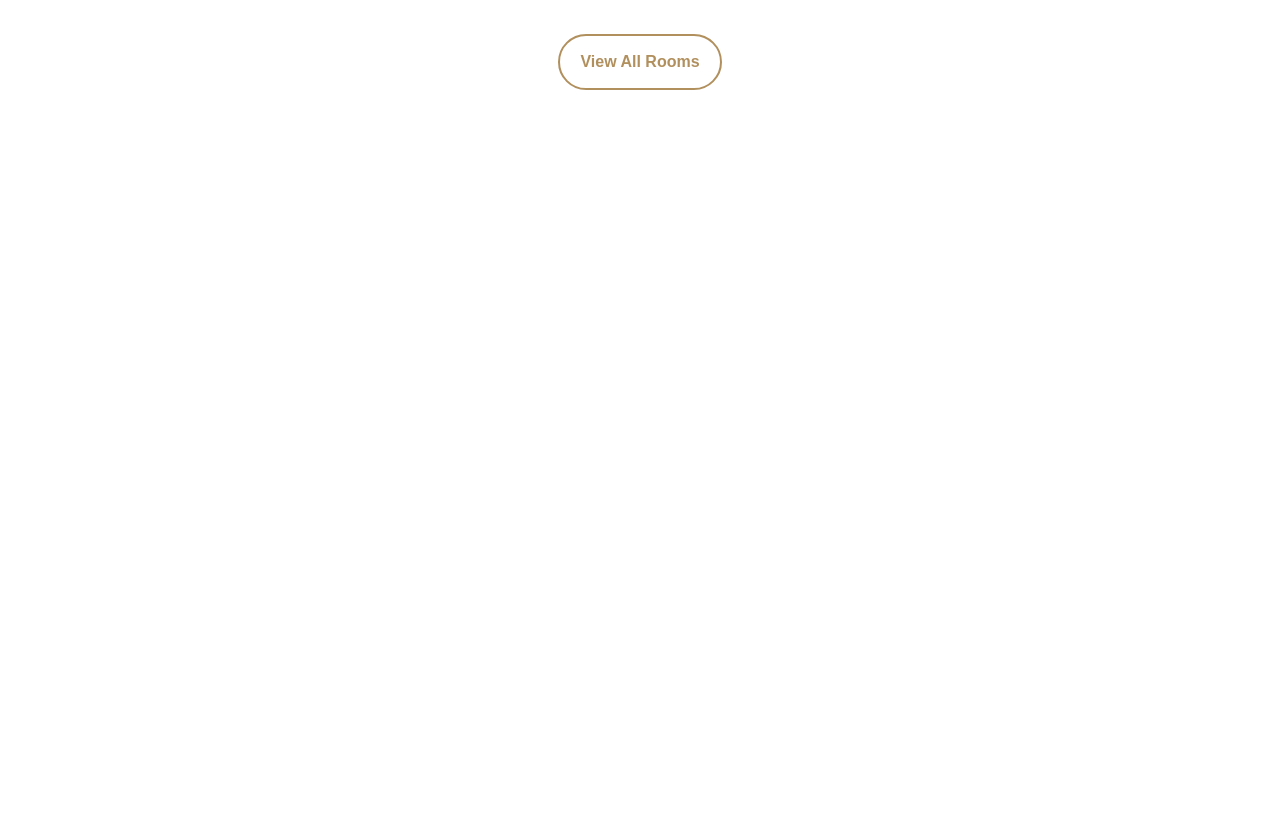
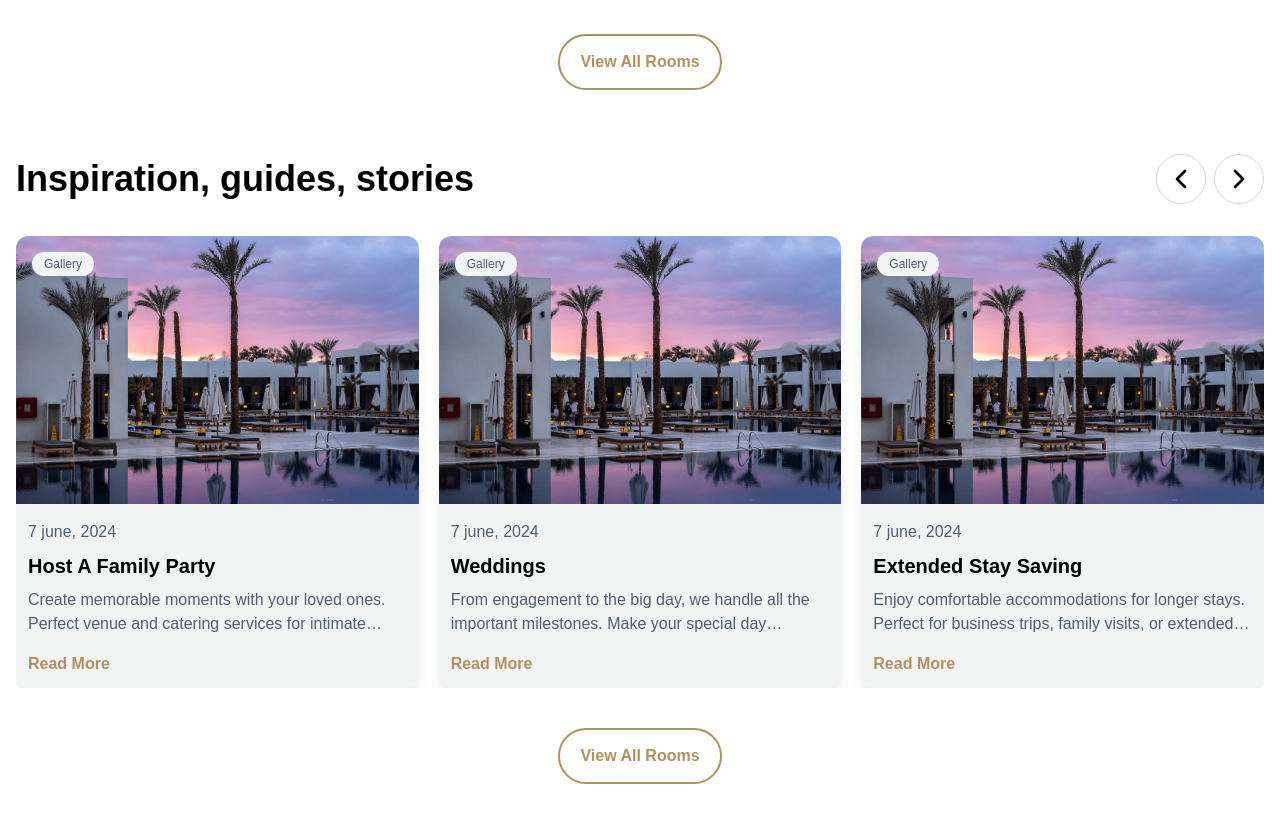
Before and after one commit to saidulislam28/Hotel-booking, a Next.js app in the folder website/: page / in a window 1280 px wide. Shown: the part 4820-5636 px from the top of the page. Before the commit the page ends 4942 px from the top, so only its background shows below. Built offline with nearby package versions, Linux system fonts and the light colour scheme.

Commit message:
event swiper design done

```diff
--- a/website/src/app/(common-pages)/page.tsx
+++ b/website/src/app/(common-pages)/page.tsx
@@ -4,6 +4,7 @@ import GenericSwiper from "@/component/home/GenericSwiper";
 import SectionTitle from "@/component/SectionTitle";
 import {
   activitiesData,
+  eventData,
   insipresData,
   reviewData,
   serviceData,
@@ -14,8 +15,9 @@ import DiscountBanner from "@/component/home/DiscountBanner";
 import EventHighlights from "@/component/home/EventHighlights";
 import ActivitiesCard from "@/component/ActivitiesCard";
 import Image from "next/image";
-import { FaStar } from "react-icons/fa";
 import ReviewCard from "@/component/ReviewCard";
+import AnimateButton from "@/component/AnimateButton";
+import EventCard from "@/component/EventCard";
 
 const roomsData = [
   {
@@ -167,6 +169,12 @@ export default async function Home() {
           perView={2}
           title="Every stay has a story"
         />
+        <GenericSwiper
+          data={eventData}
+          CardComponent={EventCard}
+          perView={3}
+          title="Inspiration, guides, stories"
+        />
       </div>
     </>
   );
--- /dev/null
+++ b/website/src/component/EventCard.tsx
@@ -0,0 +1,45 @@
+"use client"
+import Image from "next/image";
+import React from "react";
+import AnimateButton from "./AnimateButton";
+
+const EventCard = ({item}) => {
+  return (
+    <div className="bg-[#F2F4F4] rounded-xl shadow-lg overflow-hidden hover:shadow-xl transition-shadow duration-300">
+      {/* Room Image */}
+      <div className="relative h-48 bg-gray-200">
+        <div className="overflow-hidden rounded-t-xl w-full">
+          <Image
+            width={400}
+            height={300}
+            src={item?.image}
+            alt={"banner"}
+            className="transition-transform duration-500 ease-in-out hover:scale-110  w-full h-full object-cover cursor-pointer"
+          />
+        </div>
+
+        <div className="absolute top-4 left-4 flex space-x-2">
+          <span className="px-3 py-1 bg-[#F2F4F4] text-[#4F5E71] hover:text-[#B1905E]  text-xs font-medium rounded-full cursor-pointer">
+            Gallery
+          </span>
+        </div>
+      </div>
+
+      {/* Room Details */}
+      <div className="p-3 flex-1 mt-20 space-y-2">
+        <p className="text-[#4F5E71]">7 june, 2024</p>
+        <h1 className="text-black hover:text-[#B1905E] text-xl font-bold">
+          {item?.title}
+        </h1>
+        <p className="text-[#4F5E71] line-clamp-2">
+          {item?.short_desc}
+        </p>
+        <div className="h-8 flex items-end">
+          <AnimateButton text={"Read More"} />
+        </div>
+      </div>
+    </div>
+  );
+};
+
+export default EventCard;
--- a/website/src/component/RoomSingleCard.tsx
+++ b/website/src/component/RoomSingleCard.tsx
@@ -1,8 +1,8 @@
-"use client"
+"use client";
 import Image from "next/image";
 import React from "react";
 
-const RoomSingleCard = ({ item  }) => {
+const RoomSingleCard = ({ item }) => {
   // console.log("single card ", item)
   return (
     <div className="bg-[#F2F4F4] rounded-xl shadow-lg overflow-hidden hover:shadow-xl transition-shadow duration-300">
--- a/website/src/constants/datas.ts
+++ b/website/src/constants/datas.ts
@@ -214,3 +214,30 @@ export const reviewData = [
     rating: 3,
   },
 ];
+
+export const eventData = [
+  {
+    id: 1,
+    image: '/banner-min.png',
+    title: 'Host A Family Party',
+    short_desc: 'Create memorable moments with your loved ones. Perfect venue and catering services for intimate family gatherings and celebrations.'
+  },
+  {
+    id: 2,
+    image: '/banner-min.png',
+    title: 'Weddings',
+    short_desc: 'From engagement to the big day, we handle all the important milestones. Make your special day unforgettable with our wedding planning services.'
+  },
+  {
+    id: 3,
+    image: '/banner-min.png',
+    title: 'Extended Stay Saving',
+    short_desc: 'Enjoy comfortable accommodations for longer stays. Perfect for business trips, family visits, or extended vacations with special rates.'
+  },
+  {
+    id: 4,
+    image: '/banner-min.png',
+    title: 'Benefit of Spa Treatment',
+    short_desc: 'Enjoy comfortable accommodations for longer stays. Perfect for business trips, family visits, or extended vacations with special rates.'
+  },
+];
```
Also changed, not shown: 1 other file (tests, documents, lock files or other folders).
